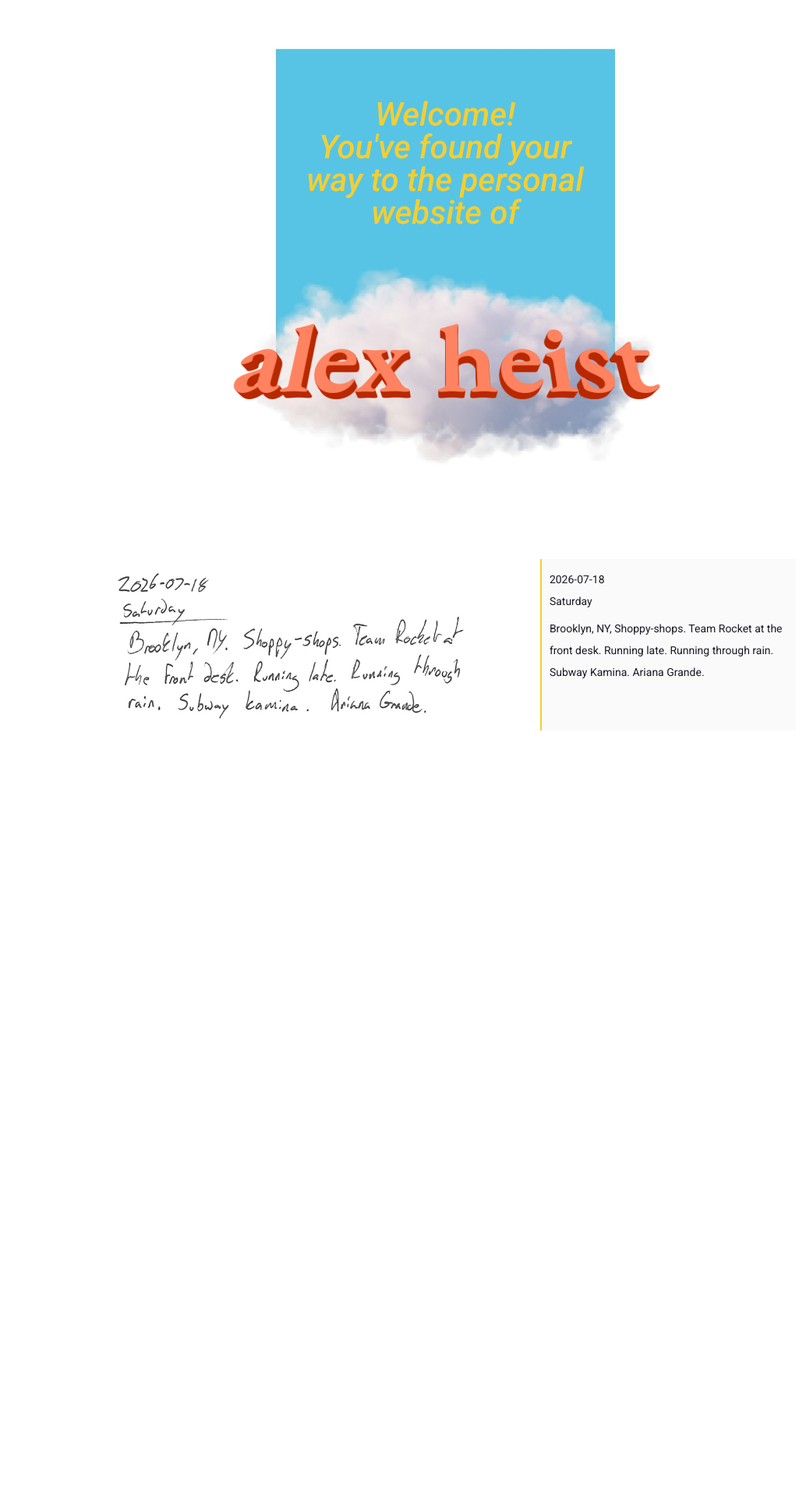
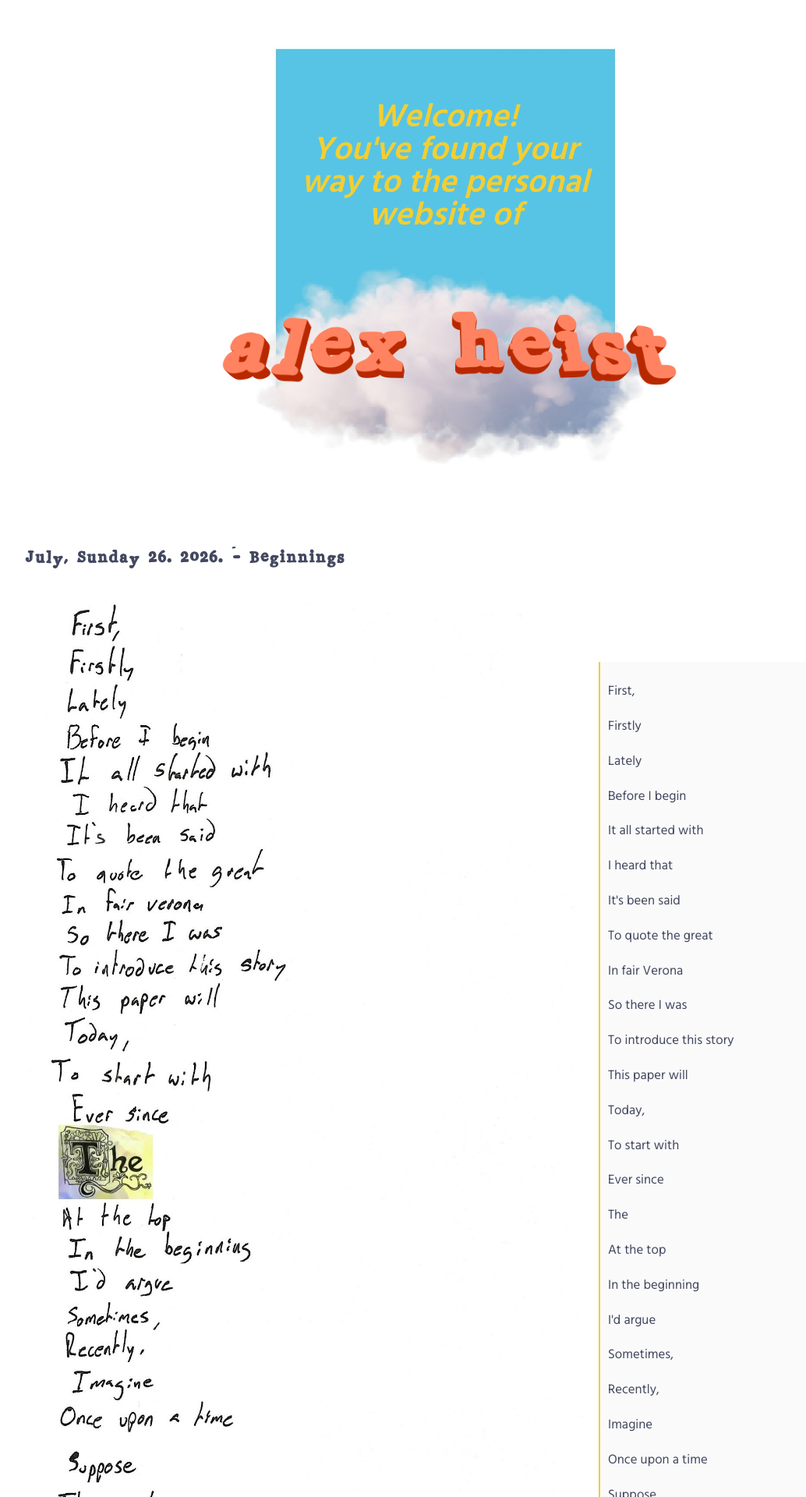
Before and after one commit to alexheist/alexheist.github.io, a Jekyll site: the page built from index.html, in a window 1280 px wide. Shown: the top 1920 px of the page at 78% size, without its empty margins (69-1103 px from the left). Built offline with Jekyll 4.4.1, drawn with Linux system fonts in a browser that asks for light colours; before the commit the page ends 1067 px from its top, so only the background shows below that; some of the changed text lies outside the part shown.

Commit message:
beginnings

```diff
--- a/_layouts/default.html
+++ b/_layouts/default.html
@@ -10,9 +10,6 @@
     <title>{{ page.title }}</title>
 
     <link rel="stylesheet" href="/assets/css/styles.css" />
-    <link rel="preconnect" href="https://fonts.gstatic.com" crossorigin>
-    <link rel="preconnect" href="https://fonts.googleapis.com">
-    <link href="https://fonts.googleapis.com/css2?family=EB+Garamond:ital,wght@0,400..800;1,400..800&family=Roboto:ital,wght@0,100..900;1,100..900&display=swap" rel="stylesheet">
     <script src="/assets/js/ztext.min.js" defer></script>
   </head>
   <body>
--- a/_sass/main.scss
+++ b/_sass/main.scss
@@ -10,6 +10,16 @@
     line-height: 1rem;
 }
 
+@font-face {
+    font-family: "Stamps";
+    src: url('../fonts/Stamps-Regular.ttf');
+}
+
+@font-face {
+    font-family: "Hind";
+    src: url('../fonts/Hind-Variable.ttf');
+}
+
 $bg: #fff;
 $primary-text: #434860;
 $emphasis-text: #191B24;
@@ -17,10 +27,16 @@ $alt-text: #f3ce32;
 $blue: #57c4e5;
 $coral: #ff8360;
 
+.flowerb {
+  mask:
+    linear-gradient(0,#0000 60px,#000 0) 0 30px,
+    radial-gradient(30px,#000 calc(100% - 1px),#0000) 50%/55.5px 60px repeat space
+}
+
 html {
     @include aku-type;
     font-size: 16px;
-    font-family: 'Roboto', sans-serif;
+    font-family: 'Hind', sans-serif;
     color: $primary-text;
 }
 
@@ -44,11 +60,11 @@ a {
 }
 
 .serif {
-    font-family: 'EB Garamond', serif;
+    font-family: 'Stamps', serif;
 }
 
 .sans_serif {
-    font-family: 'Roboto', sans-serif;
+    font-family: 'Hind', sans-serif;
 }
 
 .welcome {
@@ -71,7 +87,7 @@ a {
         position: absolute;
         font-size: 1.5rem;
         line-height: 1.5rem;
-        font-weight: 500;
+        font-weight: 600;
         font-style: italic;
         color: $alt-text;
         width: 15rem;
@@ -83,10 +99,10 @@ a {
 
     &__name {
         position: absolute;
-        font-size: 5rem;
+        font-size: 7.5rem;
         font-weight: 600;
         color: $coral;
-        bottom: 1rem;
+        bottom: -1rem;
         width: 100%;
         left: 50%;
         transform: translateX(-50%);
@@ -105,15 +121,20 @@ a {
     }
 }
 
+.vignettes {
+    background-color: $blue;
+    margin-top: 50px;
+    padding: 50px 0;
+}
+
 .vignette {
     position: relative;
-    margin: 1rem auto;
-    font-size: .75rem;
-    padding: 0;
+    margin: 0;
     color: $emphasis-text;
     display: grid;
-    grid-template-rows: 1fr .5fr;
-    grid-template-columns: 1fr;
+    width: 100%;
+    grid-template-rows: auto auto;
+    grid-template-columns: auto;
     column-gap: 10px;
     align-items: center;
 
@@ -122,18 +143,22 @@ a {
         margin: 10px auto;
     }
 
-    &__contentWrapper {
-        background-color: #fafafa;
-        font-size: 14px;
+    &__content {
+        background-color: $blue;
+        color: $bg;
+        font-weight: 600;
+        font-size: .6rem;
         border-left: 2.5px solid $alt-text;
         padding: 5px 10px;
         display: grid;
         width: calc(90% - 20px);
         margin: 0 auto;
-        grid-template-rows: .5fr 1fr 2fr;
+        grid-template-rows: auto auto auto;
+        height: fit-content;
+        align-self: center;
     }
 
-    &__content {
+    &__text {
         margin: 0;
     }
 
@@ -148,11 +173,29 @@ a {
     }
 }
 
-.banner {
-    margin: 0;
-    padding: 0;
-    height: 20px;
-    width: 100%;
+.column {
+    width: 90%;
+    max-width: 1080px;
+    margin: 2rem auto;
+
+    &__content {
+        display: grid;
+        grid-template-rows: auto auto;
+        grid-template-columns: auto;
+    }
+
+    &__image {
+        width: 100%;
+    }
+
+    &__text {
+        background-color: #fafafa;
+        font-size: .6rem;
+        border-left: 2.5px solid $alt-text;
+        padding: 5px 10px;
+        width: calc(90% - 20px);
+        margin: 0 auto;
+    }
 }
 
 .post {
@@ -210,12 +253,8 @@ a {
     }
 
     .vignette {
-        margin: 1rem auto 3rem;
-        grid-template-rows: 1fr;
-        grid-template-columns: 5fr 3fr;
-        width: 90%;
-        max-width: 900px;
-        padding: 25px;
+        grid-template-rows: auto auto;
+        grid-template-columns: 5fr 4fr;
         column-gap: 25px;
 
         &__image {
@@ -223,17 +262,30 @@ a {
             width: 100%;
             height: auto;
             margin: 10px 0;
+            justify-self: end;
         }
 
-        &__contentWrapper {
-            width: auto;
+        &__content {
+            width: 400px;
+            justify-self: start;
             display: grid;
-            grid-template-rows: .5fr 1fr 4fr;
-            justify-self: start;
+            grid-template-rows: auto auto auto;
         }
     }
 
     .post {
         font-size: .75rem;
     }
+
+    .column {
+        &__content {
+            grid-template-rows: auto;
+            grid-template-columns: 2fr 1fr;
+        }
+
+        &__text {
+            height: fit-content;
+            align-self: center;
+        }
+    }
 }
--- a/index.html
+++ b/index.html
@@ -5,12 +5,61 @@ description: the personal website of alex heist
 ---
 {% include welcome.html greeting="Welcome!<br>You've found your way to the personal website of" is_home=true %}
 
-{% assign vignette = site.data.vignettes[0] %}
-<section id="vignette" class="vignette">
-    <img class="vignette__image" src="/assets/images/vignettes/{{ vignette.date }}.jpg" />
-    <div class="vignette__contentWrapper">
-        <p class="vignette__date">{{ vignette.date }}</p>
-        <p class="vignette__weekday">{{ vignette.weekday }}</p>
-        <p class="vignette__content">{{ vignette.content }}</p>
+{%- comment -%} {% assign vignette = site.data.vignettes[0] %}
+<section id="vignettes" class="vignettes flowerb">
+    <div class="vignette">
+        <img class="vignette__image" src="/assets/images/vignettes/{{ vignette.date }}.jpg" />
+        <div class="vignette__content">
+            <p class="vignette__date">{{ vignette.date }}</p>
+            <p class="vignette__weekday">{{ vignette.weekday }}</p>
+            <p class="vignette__text">{{ vignette.content }}</p>
+        </div>
     </div>
-</section>
+</section> {%- endcomment -%}
+
+<section id="column" class="column">
+    <div class="column__title">
+        <h1 class="serif">July, Sunday 26. 2026. - Beginnings</h1>
+    </div>
+    <div class="column__content">
+        <img class="column__image" src="/assets/images/beginnings.jpg" />
+        <div class="column__text">
+            <p>First,</p>
+            <p>Firstly</p>
+            <p>Lately</p>
+            <p>Before I begin</p>
+            <p>It all started with<p>
+            <p>I heard that</p>
+            <p>It's been said</p>
+            <p>To quote the great</p>
+            <p>In fair Verona</p>
+            <p>So there I was</p>
+            <p>To introduce this story</p>
+            <p>This paper will</p>
+            <p>Today,</p>
+            <p>To start with</p>
+            <p>Ever since</p>
+            <p>The</p>
+            <p>At the top</p>
+            <p>In the beginning</p>
+            <p>I'd argue</p>
+            <p>Sometimes,</p>
+            <p>Recently,</p>
+            <p>Imagine</p>
+            <p>Once upon a time</p>
+            <p>Suppose</p>
+            <p>This week</p>
+            <p>Yesterday</p>
+            <p>Before I die</p>
+            <p>Dear,</p>
+            <p>To whom it may concern</p>
+            <p>The beginning of this story</p>
+            <p>You might be thinking</p>
+            <p>From the beginning</p>
+            <p>When I was younger</p>
+            <p>The very first time</p>
+            <p>Since the beginning</p>
+            <p>Where do I even begin?</p>
+        </div>
+    </div>
+<section>
```
Also changed, not shown: assets/fonts/Hind-Variable.ttf (added), assets/fonts/Stamps-Regular.ttf (added), assets/images/beginnings.jpg (added).
